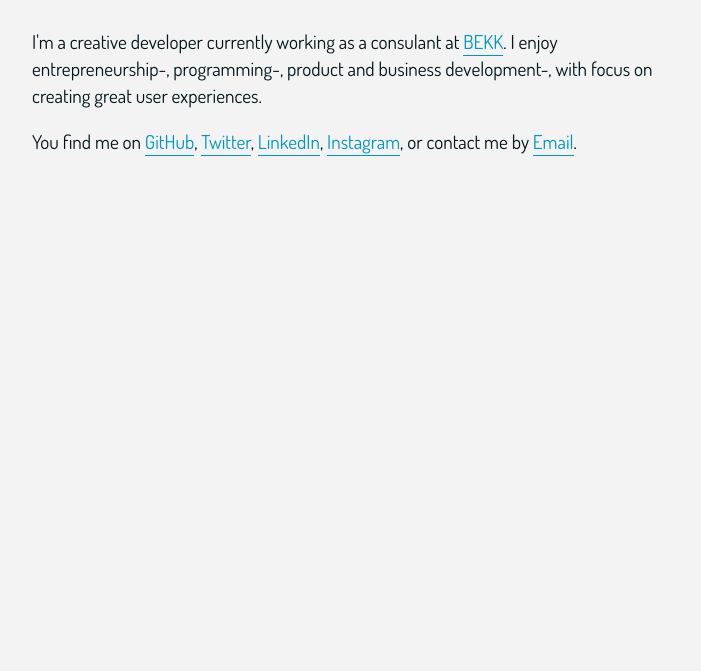
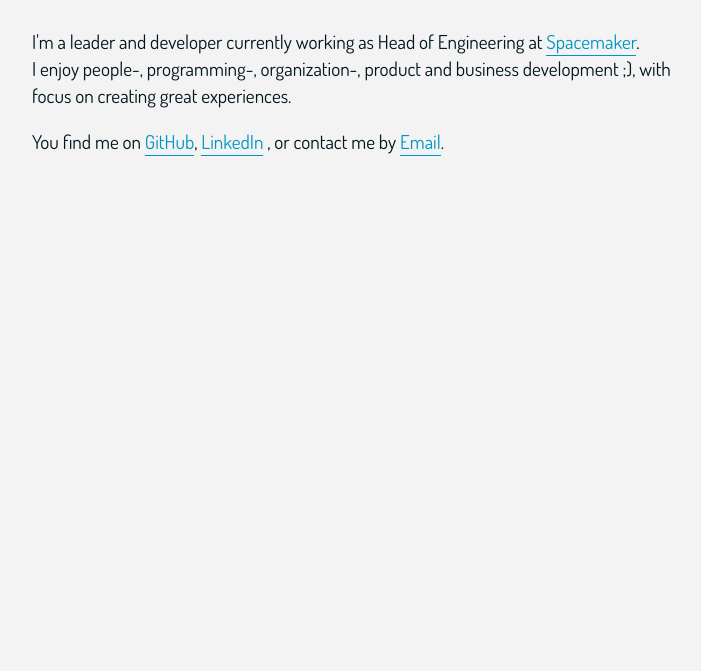
Before and after one commit to hinderberg/hinderberg.no, a plain HTML site: page index.html in a window 1280 px wide. Shown: the part 129-800 px from the top of the page, without its empty margins (288-989 px from the left). Drawn offline with Linux system fonts and the light colour scheme.

Commit message:
updated where i work

```diff
--- a/index.html
+++ b/index.html
@@ -20,14 +20,13 @@
         <h1>Hans Magnus Inderberg</h1>
 
         <p class="intro">
-            I'm a creative developer currently working as a consulant at
-             <a href="http://bekk.no">BEKK</a>. I enjoy entrepreneurship-, programming-, product and business development-, with focus on creating great user experiences.</p>
+            I'm a leader and developer currently working as Head of Engineering at
+             <a href="http://spacemakerai.com">Spacemaker</a>.<br /> I enjoy people-, programming-, organization-, product and business development ;), with focus on creating great experiences.</p>
         <p>
             You find me on
             <a href="https://github.com/hinderberg">GitHub</a>,
-            <a href="http://twitter.com/hinderberg">Twitter</a></li>,
-            <a href="http://no.linkedin.com/in/hinderberg">LinkedIn</a>,
-            <a href="https://instagram.com/hinderberg/">Instagram</a>, or contact me by
+            <a href="http://no.linkedin.com/in/hinderberg">LinkedIn</a>
+            , or contact me by
             <a href="&#109;a&#105;l&#116;&#111;:&#104;&#105;&#110;&#100;&#101;&#114;&#98;&#101;&#114;&#103;&#64;&#103;&#109;&#97;&#105;&#108;&#46;&#99;&#111;&#109;">Email</a>.
         </p>
     </div>
```
Also changed, not shown: 1 other file.
